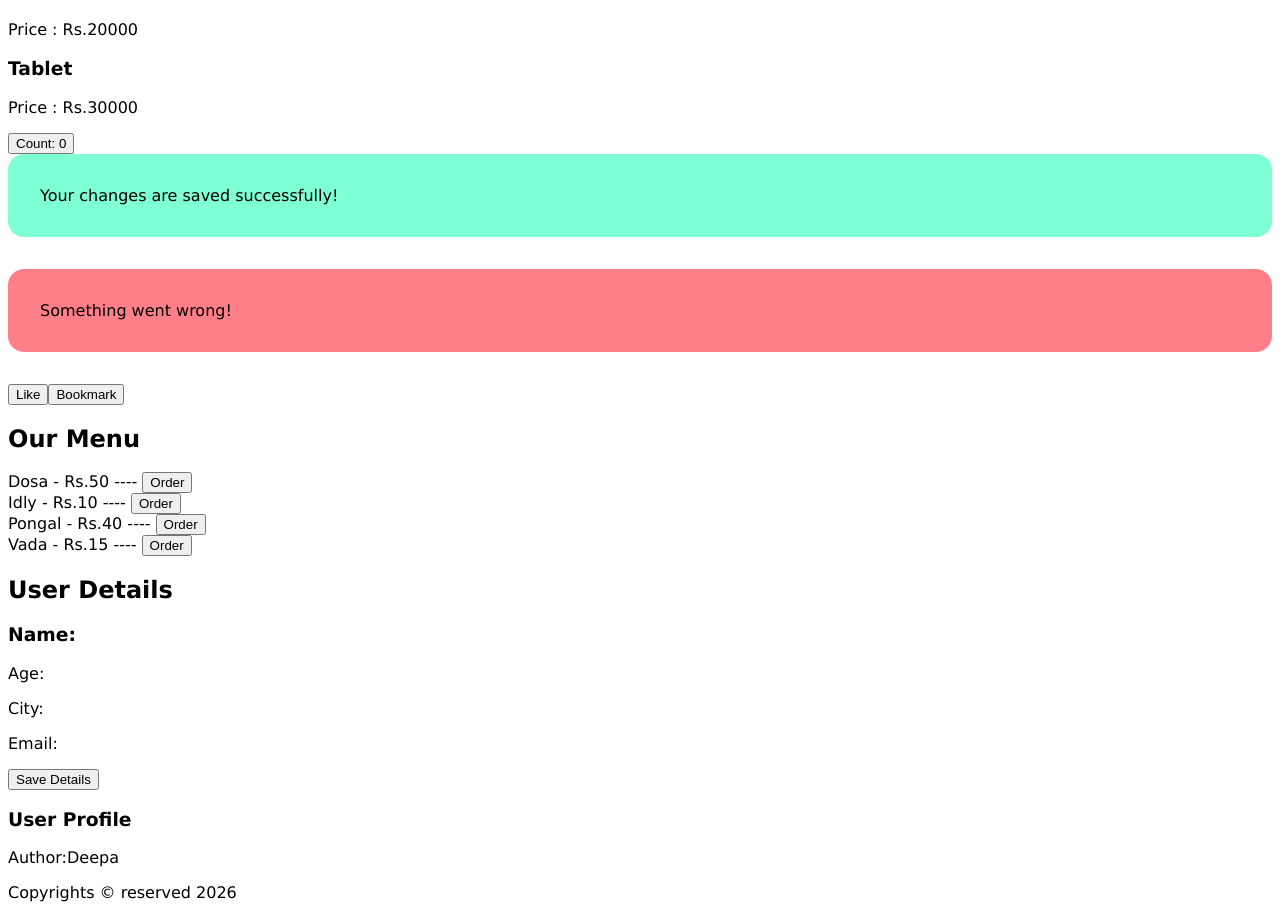
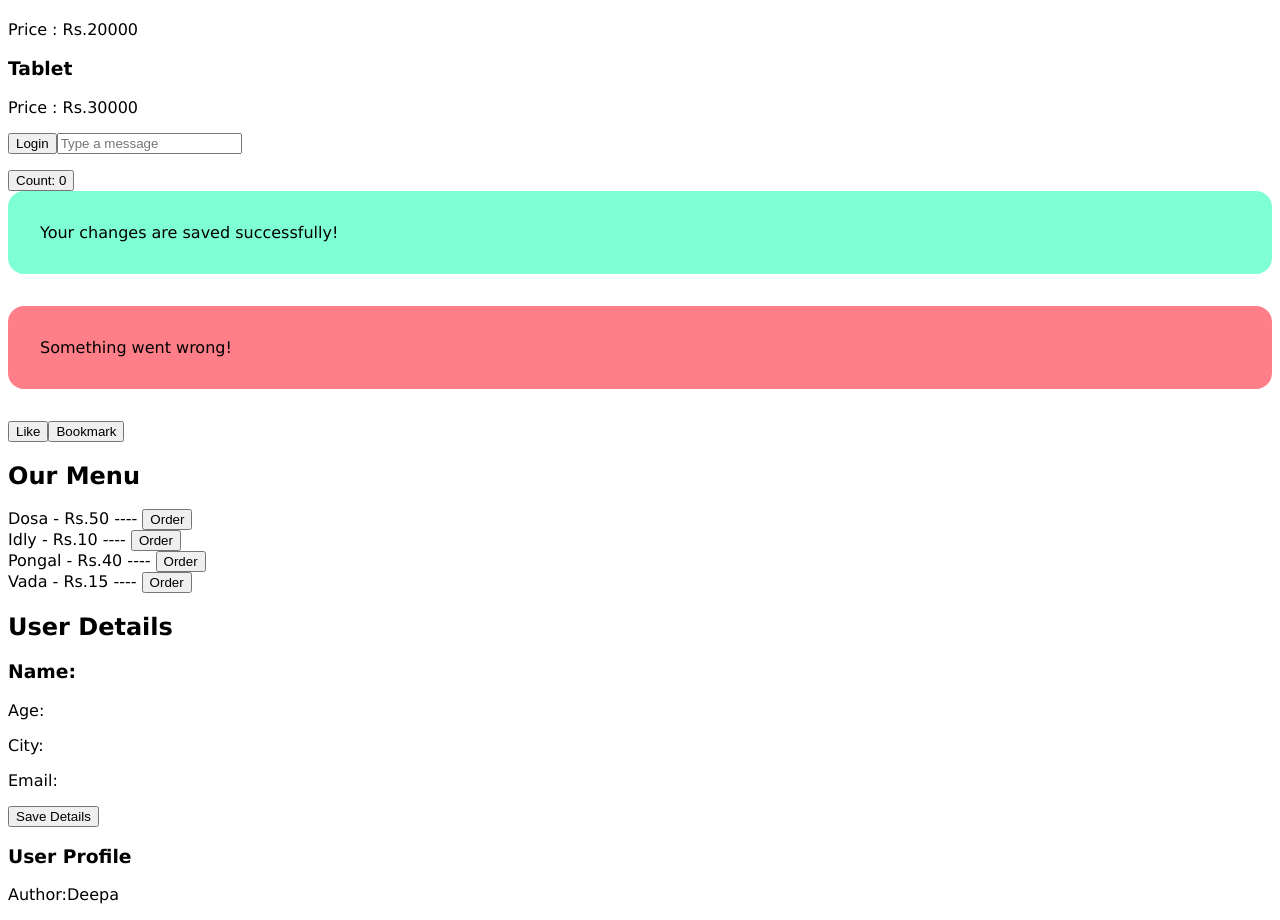
Before and after one commit to gnanadeepa-code/WebApp_Projects_WS, a React (Vite) app in the folder React_Project2/React-App/: page / in a window 1280 px wide. Shown: the part 1045-1965 px from the top of the page. Built offline with nearby package versions, Linux system fonts and the light colour scheme.

Commit message:
Rules of hooks

```diff
--- a/React_Project2/React-App/src/App.jsx
+++ b/React_Project2/React-App/src/App.jsx
@@ -15,6 +15,7 @@ import { CustomButton } from "./CustomButton";
 import { UserCard } from "./UserCard";
 import { Menu } from "./Menu";
 import { Counter } from "./Counter";
+import { LoginCard } from "./LoginCard";
 
 function App() {
   return (
@@ -44,6 +45,7 @@ function App() {
         inStock={true}
         categories={["Electronics", "Computers", "Gaming"]}
       />
+      <LoginCard />
       <Counter />
       <Alert>Your changes are saved successfully!</Alert>
       <Alert type="error">Something went wrong!</Alert>
--- a/React_Project2/React-App/src/Counter.jsx
+++ b/React_Project2/React-App/src/Counter.jsx
@@ -1,12 +1,21 @@
+import {useState} from "react"
+
 export const Counter =() => {
     //State is a components memory. It is spl data that, 1. Triggers a re-render when it changes (solving screen update problem) 2.Persists btwn renders (solving component's local variable reset problem when re-rendering)
     //Hooks are spl functions that let you hook into React features
     //useState hook is used for managing state
-    let count = 0;
 
+    //currentValue,setterFunction = useState(initialValue) . initialValue can be passed as a function also.
+   // const [count,setCount] = useState(0); //returns array with 2 items
+
+   const [count,setCount] = useState(() => {
+    console.log("Initial state funciton called");
+    return 0;
+   }); //This fucntion is called only during the initial render and not during each re-render.This is called as Lazy initialization, where it is useful for expensive initial computation like reading values form storage, fetching data from api
+
+    console.log("Counter component rendered with count:",count);
     const handleClick =() =>{
-        count += 1;
-        console.log(count);
+        setCount(count+1);
     };
 
     return (
--- /dev/null
+++ b/React_Project2/React-App/src/LoginCard.jsx
@@ -0,0 +1,27 @@
+import {useState} from "react";
+
+export const LoginCard = () => {
+    //Golden rules of hooks-- 1. Only call hooks at the top level of component function, not inside loops,conditions,nested functions, try/catch blocks, event handlers, regular js functions 2. Only call hooks from React functions ie. from React components, custom hooks 3. THe order of hooks matters since React uses internal mapping for the below 2 useState hooks in slots (doesn't uses its name), if anyone is mentioned inside the conditional if stmt, then only 1 useState will be available where react confuses about the 2nd missing one 4. Hooks shd be placed at the starting of the function don't use it after the early return stmt
+
+    //using boolean value datatype for useState
+    const [isLoggedIn, setIsLoggedIn] = useState(false);
+
+    //using string value datatype for useState
+    const [msg,setMsg] = useState("");
+
+    const handleLogin = () => {
+        setIsLoggedIn(!isLoggedIn);
+    };
+
+    const handleChange = (event) => {
+        setMsg(event.target.value);
+    };
+
+    return(
+        <>
+        <button onClick={handleLogin}>{isLoggedIn ? "Logout" : "Login"}</button>
+        <input type="text" placeholder="Type a message" value={msg} onChange={handleChange} />
+        <p>{msg}</p>
+        </>
+    );
+};
```
